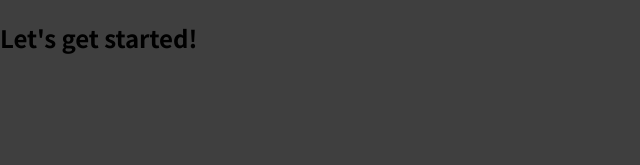
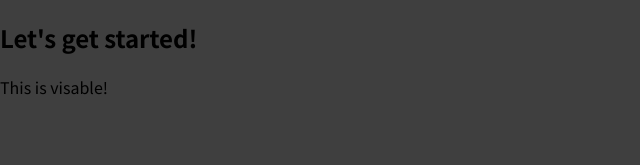
Before and after one commit to aleebrady/react-project-April21, a JavaScript app: page / in a window 1280 px wide. Shown: the top 165 px of the page, without its empty margins (0-640 px from the left). Built offline with nearby package versions, Linux system fonts and the light colour scheme.

Commit message:
tested render

```diff
--- a/src/App.js
+++ b/src/App.js
@@ -2,6 +2,7 @@ function App() {
   return (
     <div>
       <h2>Let's get started!</h2>
+      <p>This is visable!</p>
     </div>
   );
 }
```
Also changed, not shown: 1 other file (tests, documents, lock files or other folders).
